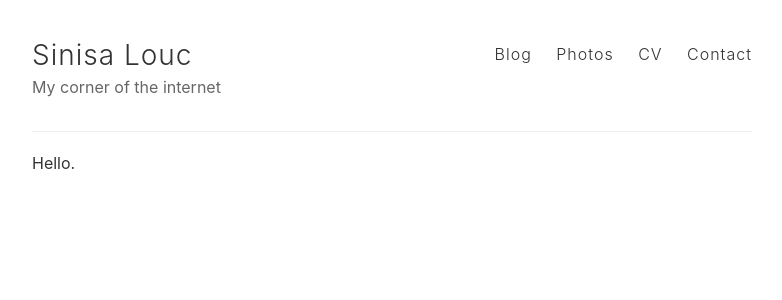
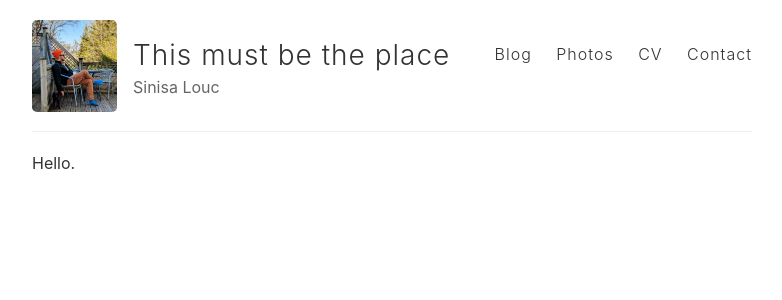
Before and after one commit to slouc/slouc.github.io, a Jekyll site: the page built from index.html, in a window 1280 px wide. Shown: the top 300 px of the page, without its empty margins (248-1030 px from the left). Built offline with Jekyll 4.4.1, drawn with Linux system fonts in a browser that asks for light colours.

Commit message:
add profile pic

```diff
--- a/_config.yml
+++ b/_config.yml
@@ -1,6 +1,8 @@
-name: Sinisa Louc
+name: This must be the place
 
-description: My corner of the internet
+description: Sinisa Louc
+
+avatar: https://raw.githubusercontent.com/slouc/slouc.github.io/master/images/profile_pic.jpg
 
 permalink: /:title/
 
--- a/_layouts/default.html
+++ b/_layouts/default.html
@@ -32,6 +32,7 @@
     <div class="wrapper-masthead">
       <div class="container">
         <header class="masthead clearfix">
+          <a href="{{ site.baseurl }}/" class="site-avatar"><img src="{{ site.avatar }}" /></a>
 
           <div class="site-info">
             <h1 class="site-name"><a href="{{ site.baseurl }}/">{{ site.name }}</a></h1>
--- a/style.scss
+++ b/style.scss
@@ -181,6 +181,23 @@ img {
   }
 }
 
+.site-avatar {
+  float: left;
+  width: 85px;
+  height: 85px;
+  margin-right: 1em;
+
+  @include mobile {
+    float: none;
+    display: block;
+    margin: 0 auto;
+  }
+
+  img {
+    border-radius: 5px;
+  }
+}
+
 .site-info {
   margin-top: 1em;
   float: left;
```
Also changed, not shown: images/profile_pic.jpeg (deleted), images/profile_pic.jpg (added).
